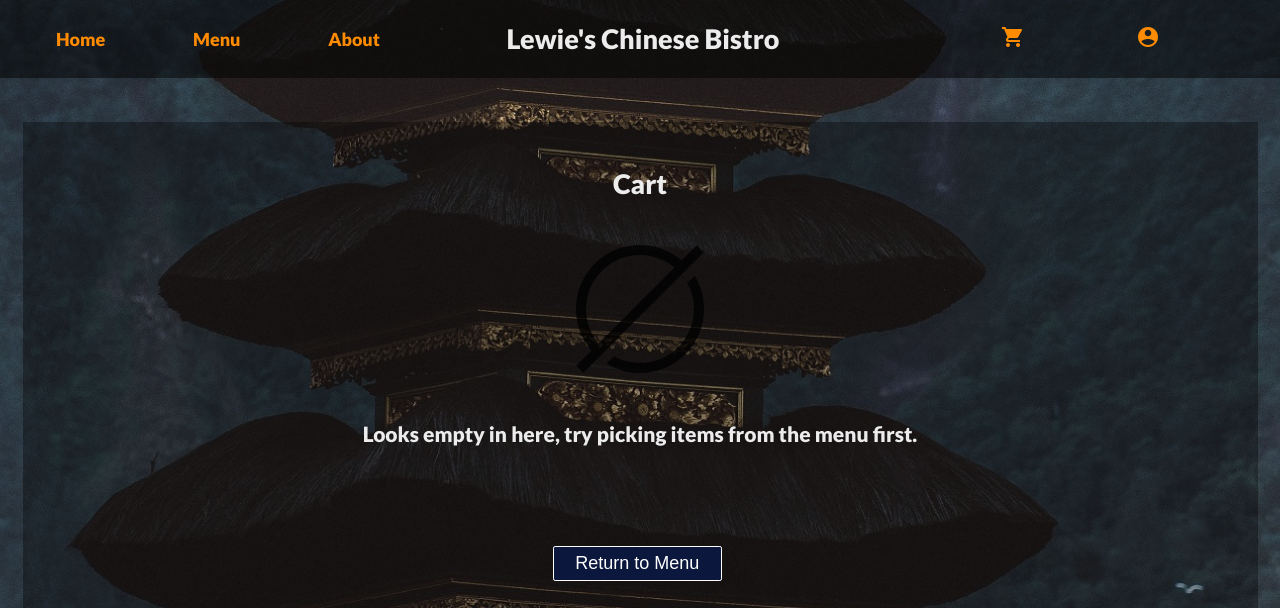
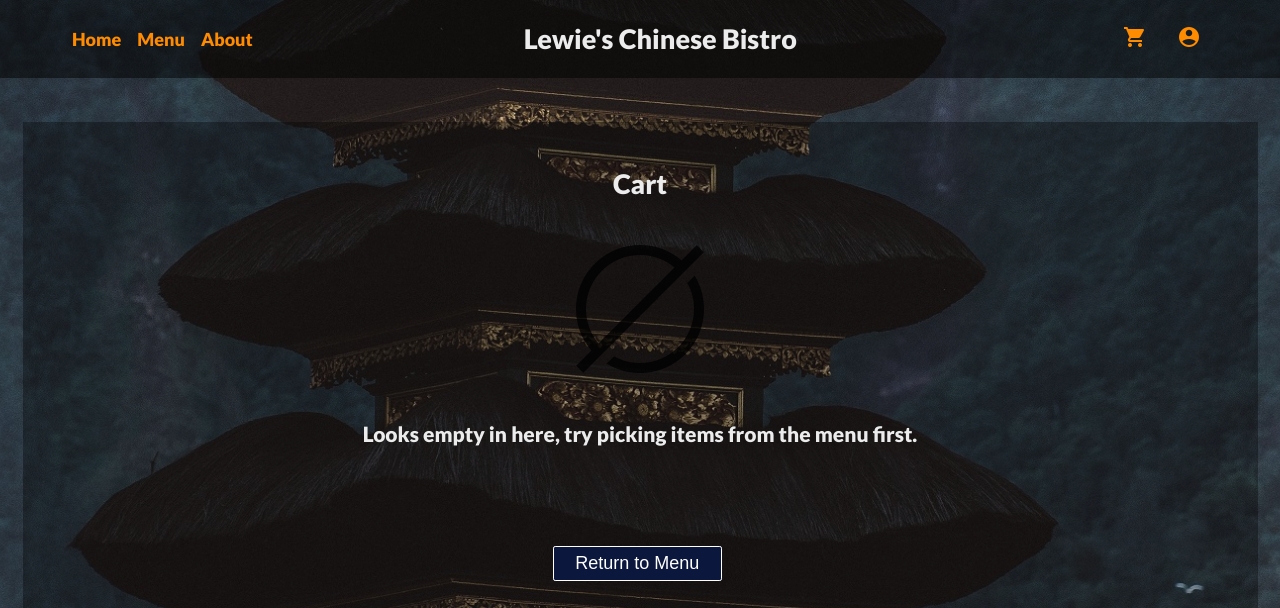
Before and after one commit to abatgali/ProjectGroup10, a PHP site: page /cart.php in a window 1280 px wide. Shown: the top 608 px of the page. Run offline with PHP 8.4, Linux system fonts and the light colour scheme.

Commit message:
nav changes a bit

```diff
--- a/css/main.css
+++ b/css/main.css
@@ -62,12 +62,16 @@ nav a:hover {
     color: white;
 }
 
-#left_items {
-    min-width: 18em;
+#left_items li{
+    padding-left: 1rem;
+}
+
+#home_li {
+    padding-left: 0;
 }
 
 #right_items {
-    min-width: 15em;
+    min-width: 6em;
     justify-content: space-around;
 }
 
@@ -358,7 +362,7 @@ footer a {
         padding: 0;
     }
 
-    nav ul li {
+    w ul li {
         margin: .25em;
     }
 
--- a/includes/header.php
+++ b/includes/header.php
@@ -41,7 +41,7 @@ if (isset($_SESSION['login']) AND isset($_SESSION['name']) AND
     <div class="container">
         <nav>
             <ul id = "left_items">
-                <li><a href="index.php">Home</a></li>
+                <li id = "home_li"><a href="index.php">Home</a></li>
                 <li><a href="listmenu.php">Menu</a></li>
                 <li><a href="about.php">About</a></li>
                 <?php
```
